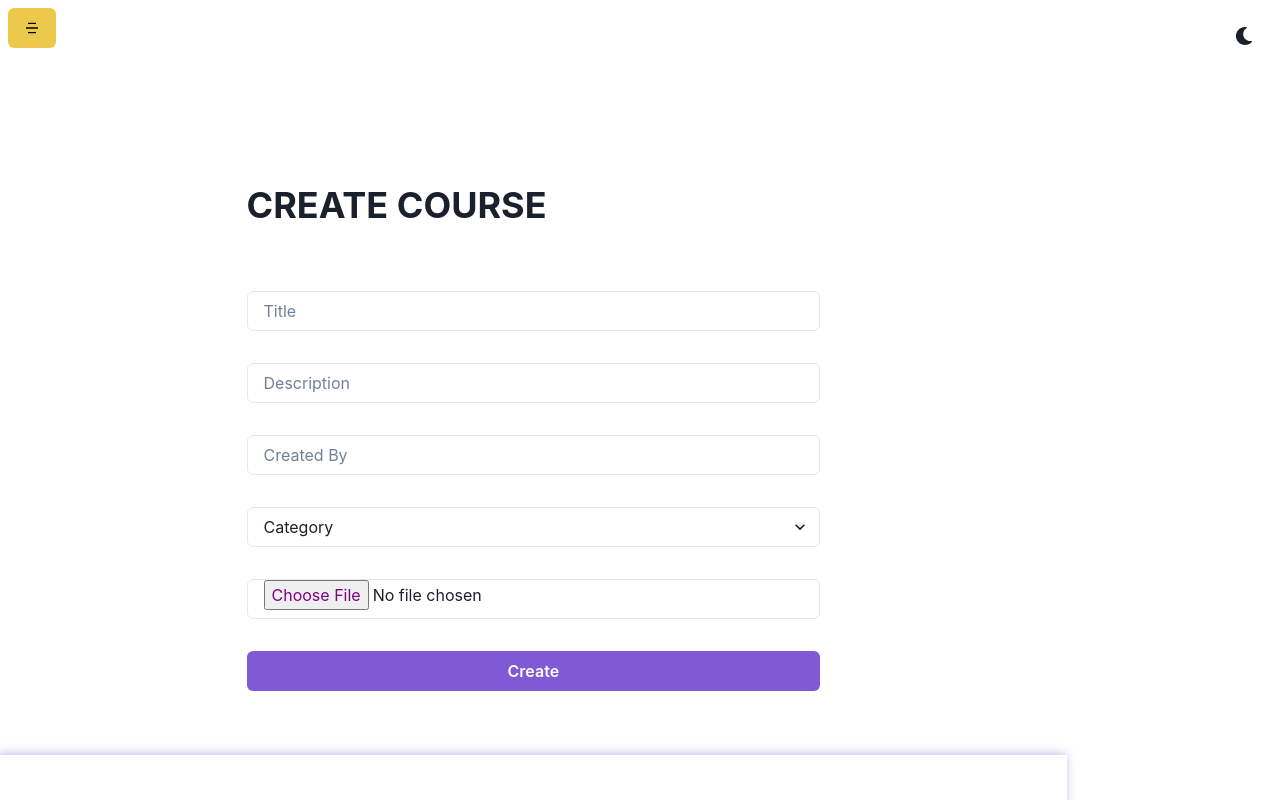
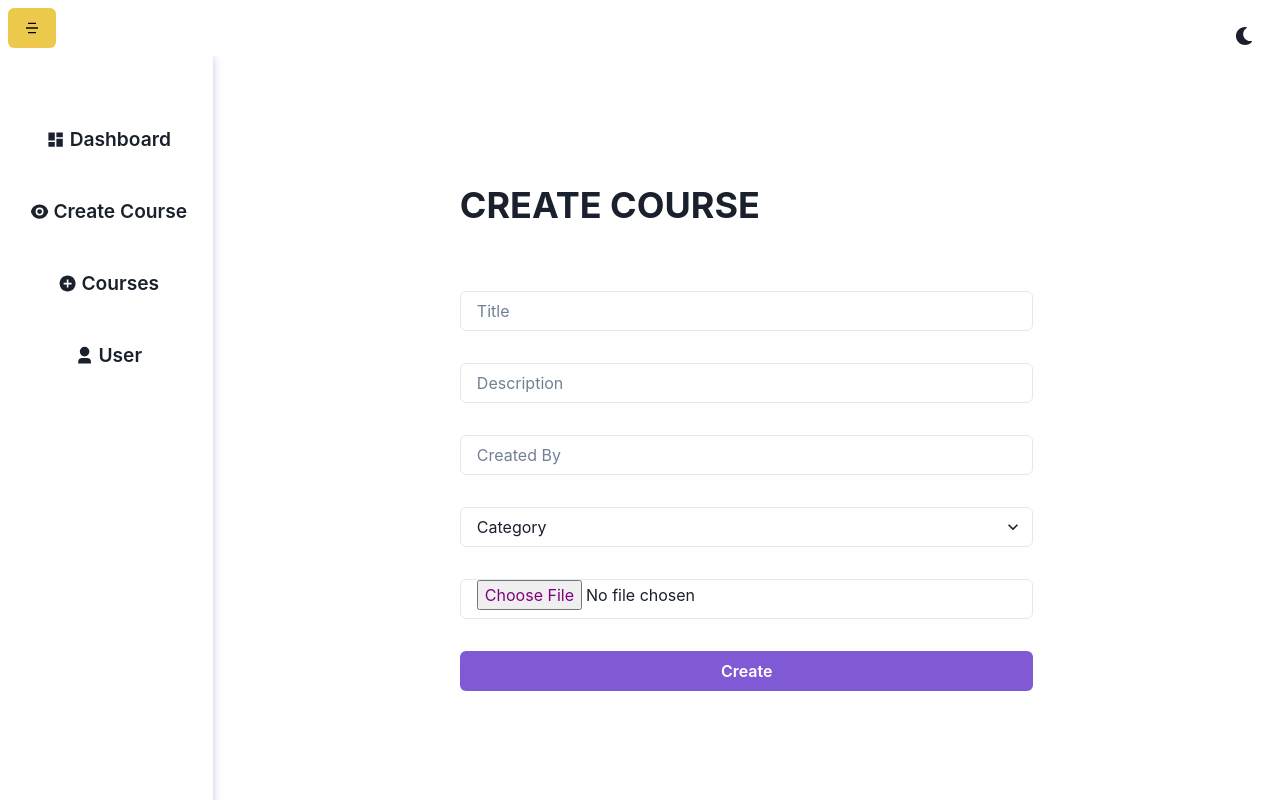
Before and after one commit to anand-harsh/Edumi, a React (Create React App) app: page /admin/createcourse in a window 1280 px wide. Shown: the top 800 px of the page. Built offline with nearby package versions, Linux system fonts and the light colour scheme.

Commit message:
Done createCourse

```diff
--- a/src/components/Admin/AdminCourses/AdminCourses.jsx
+++ b/src/components/Admin/AdminCourses/AdminCourses.jsx
@@ -10,9 +10,7 @@ const AdminCourses = () => {
       minH={"100vh"} templateColumns={['1fr', '1fr 5fr']}>
       <Sidebar />
       <Box>
-
       </Box>
-
     </Grid>
   )
 }
--- a/src/components/Admin/CreateCourse/CreateCourse.jsx
+++ b/src/components/Admin/CreateCourse/CreateCourse.jsx
@@ -43,8 +43,9 @@ const CreateCourse = () => {
         cusrsor: `url(), default`, // need to be updated
       }}
       minH={'100vh'}
-      templateColumns={['1fr', '5fr 1fr']}
+      templateColumns={['1fr', '1fr 5fr']}
     >
+      <Sidebar />
       <Container py="16">
         <form>
           <Heading
@@ -96,15 +97,15 @@ const CreateCourse = () => {
               type={'file'}
               focusBorderColor="purple.300"
               css={{
-                '&::file-selector-button':{
+                '&::file-selector-button': {
                   // ...fileUploadCss,
-                  color:'purple',
+                  color: 'purple',
                 },
               }}
               onChange={changeImageHandler}
             />
             {imagePrev && (
-              <Image src={imagePrev} boxSize="64" objectFit={'contain'}/>
+              <Image src={imagePrev} boxSize="64" objectFit={'contain'} />
             )}
             <Button w="full" colorScheme='purple' type="submit">
               Create
@@ -112,8 +113,7 @@ const CreateCourse = () => {
           </VStack>
         </form>
       </Container>
-      <Box></Box>
-      <Sidebar />
+
     </Grid>
   );
 };
```
Also changed, not shown: src/components/Admin/Sidebar.jsx (+4 -4 lines).
